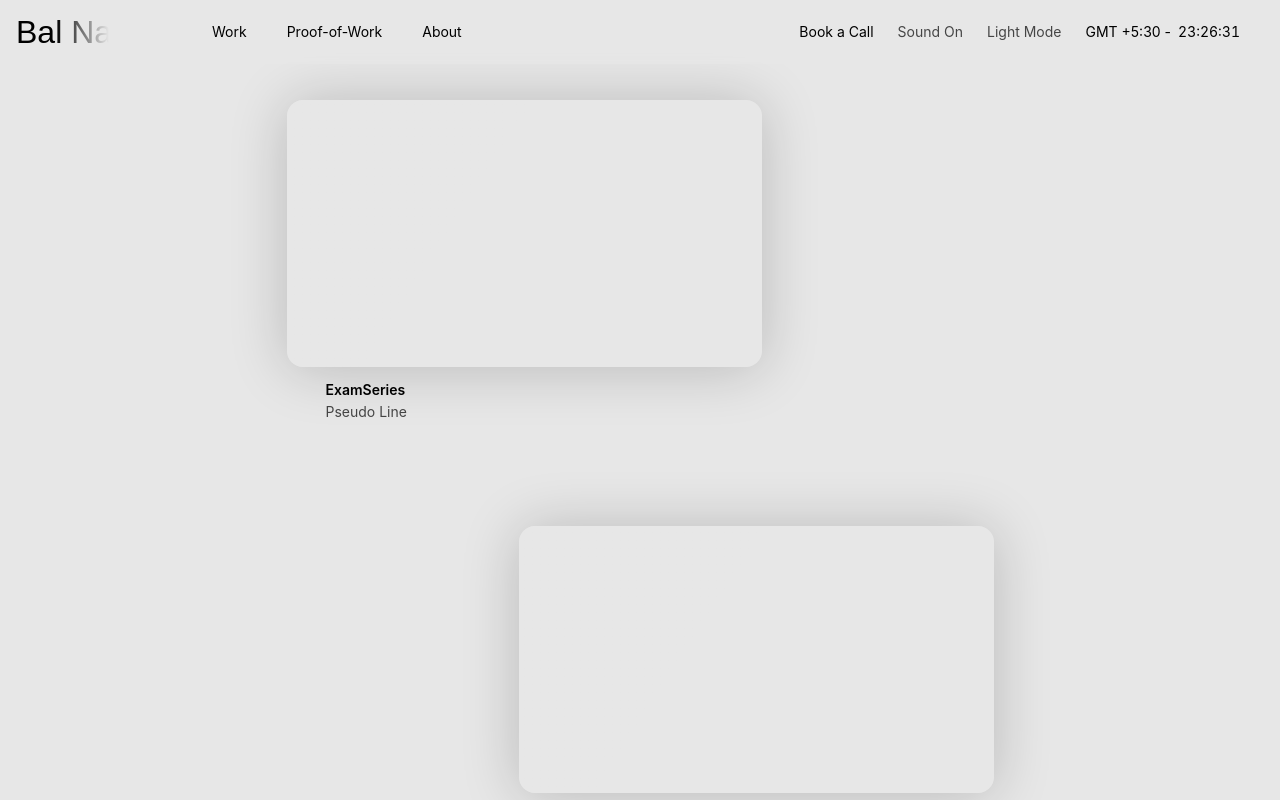
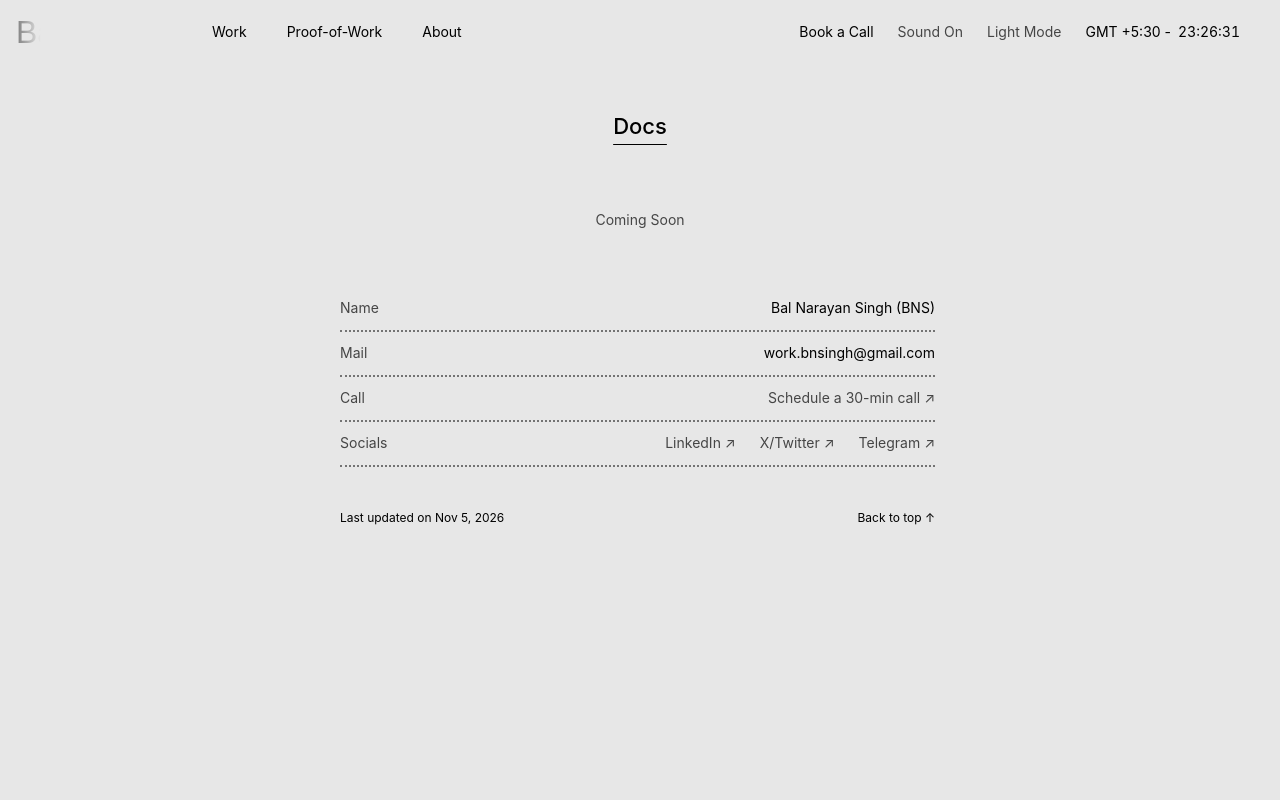
Before and after one commit to BNSx3801/portfolio-v2, a Next.js app: page /proof-of-work/docs in a window 1280 px wide. Shown: the top 800 px of the page. Built offline with nearby package versions, Linux system fonts and the light colour scheme; a web font is replaced by a local one.

Commit message:
Proof-of-Work: page titles from Frame 03, ArbitMint build, Docs coming soon
Builds drops its placeholder tile, Docs shows Coming Soon until the first doc lands,
and TheLyricalNotch subtitle uses the middle dot.

```diff
--- a/components/ProofOfWork.tsx
+++ b/components/ProofOfWork.tsx
@@ -43,9 +43,14 @@ export function ProofOfWorkPage({ slug }: { slug: string }) {
     <main id="top">
       <Nav current={slug} />
       {/* 707px column, centred: the tiles swing between its edges. */}
-      <section className="mx-auto w-full max-w-[739px] px-4 pt-[76px] sm:pt-[100px]">
-        <h1 className="sr-only">{section.label}</h1>
-        <ol className="flex flex-col gap-16 sm:gap-[104px]">
+      <section className="mx-auto w-full max-w-[739px] px-4 pt-[76px] sm:pt-[112px]">
+        <h1 className="text-center text-[18px] leading-[34px] font-[510] text-balance underline decoration-1 underline-offset-[10px] sm:text-[22px] sm:leading-[28px]">
+          {section.heading ?? section.label}
+        </h1>
+        {section.items.length === 0 ? (
+          <p className="mt-12 text-center text-ink-muted sm:mt-[70px]">Coming Soon</p>
+        ) : (
+          <ol className="mt-12 flex flex-col gap-16 sm:mt-[70px] sm:gap-[104px]">
             {section.items.map((item, i) => (
               <li key={i} className="pow-item">
                 <Tile item={item} href={proofItemHref(slug, item)} />
@@ -56,6 +61,7 @@ export function ProofOfWorkPage({ slug }: { slug: string }) {
               </li>
             ))}
           </ol>
+        )}
       </section>
       <Footer />
     </main>
--- a/lib/site.ts
+++ b/lib/site.ts
@@ -111,21 +111,17 @@ export type ProofSection = {
   slug: string;
   // Label in the nav dropdown.
   label: string;
+  // Optional page heading; falls back to the label.
+  heading?: string;
   items: ProofItem[];
 };
-
-// Placeholders until the real entries land.
-const pseudoItems: ProofItem[] = [
-  { title: "ExamSeries", subtitle: "Pseudo Line" },
-  { title: "ExamSeries", subtitle: "Pseudo Line" },
-  { title: "ExamSeries", subtitle: "Pseudo Line" },
-];
 
 // Listed in the nav dropdown in this order. Each entry needs its own app/proof-of-work/<slug>/page.tsx.
 export const proofOfWork: ProofSection[] = [
   {
     slug: "case-studies",
     label: "Case-Studies/Research-Reports",
+    heading: "Case Studies / Research Reports / Explainers",
     items: [
       {
         title: "ExamSeries",
@@ -209,13 +205,18 @@ export const proofOfWork: ProofSection[] = [
     items: [
       {
         title: "TheLyricalNotch",
-        subtitle: "A lyrical addition to the Boring Notch. FOSS Contribution",
+        subtitle: "A lyrical addition to the Boring Notch · FOSS Contribution",
         media: { type: "video", src: "/assets/polished_demo.mp4", alt: "TheLyricalNotch demo" },
       },
-      ...pseudoItems.slice(1),
+      {
+        title: "ArbitMint",
+        subtitle: "Exploiting Price Gap b/w CEXs & DEXs.",
+        media: { type: "image", src: "/assets/ArbitMint-Thumbnail.png", alt: "ArbitMint thumbnail" },
+      },
     ],
   },
-  { slug: "docs", label: "Docs", items: pseudoItems },
+  // Empty until the first doc lands; the page says "Coming Soon".
+  { slug: "docs", label: "Docs", items: [] },
 ];
 
 export function proofSection(slug: string): ProofSection {
```
Also changed, not shown: 1 other file (tests, documents, lock files or other folders). Lines whose indentation alone changed are shown as unchanged.
